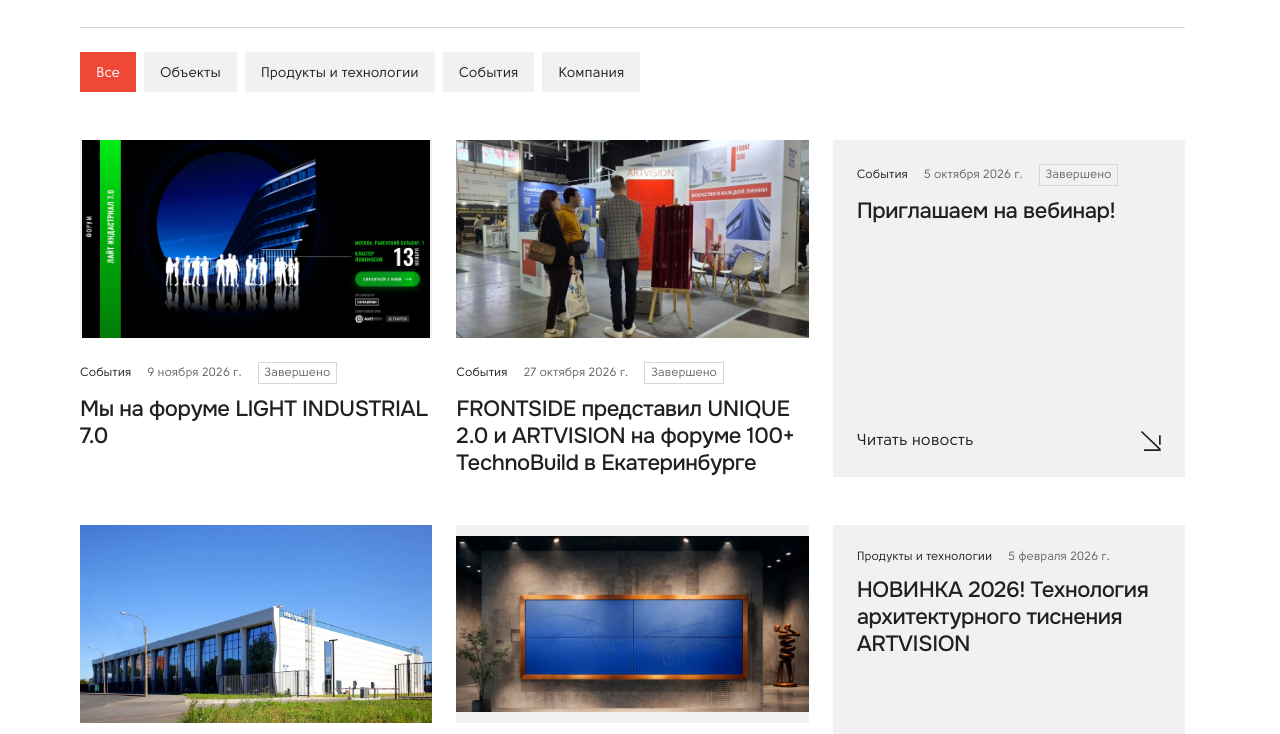
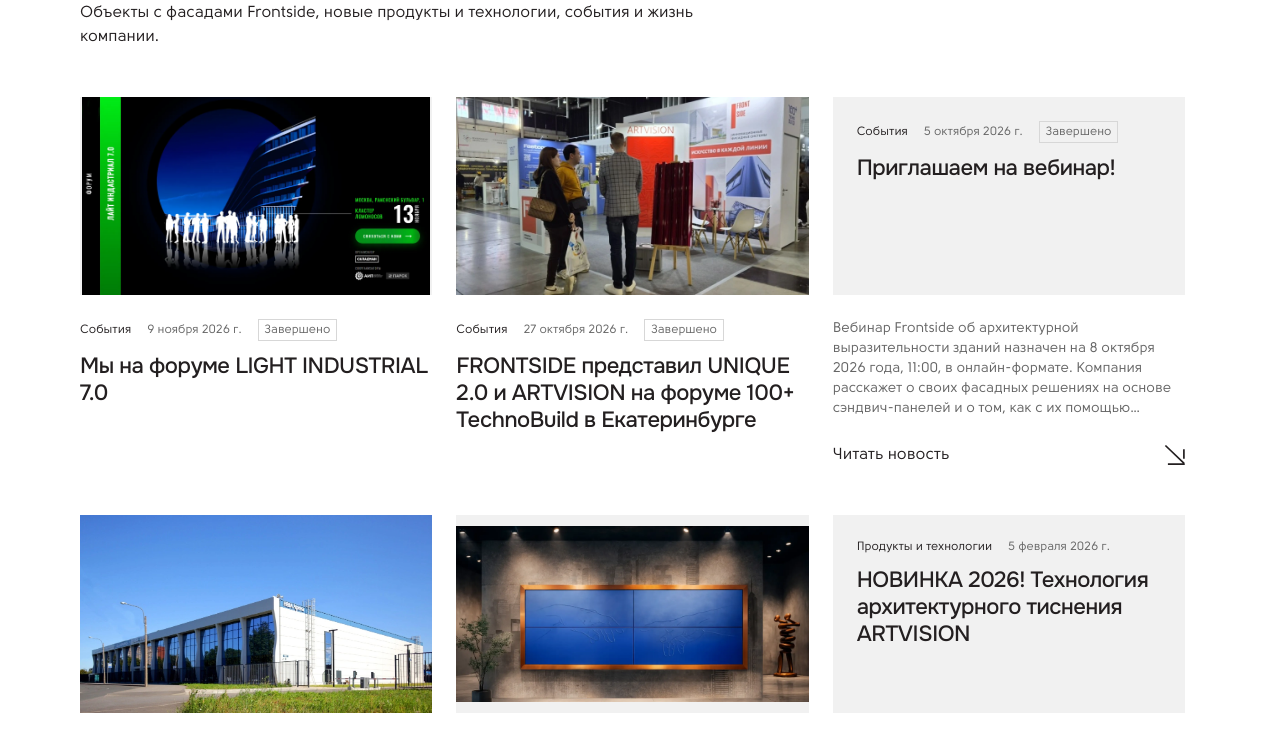
Before and after one commit to irenZHU/frontside, a plain HTML site: page макеты/news.html in a window 1280 px wide. Shown: the part 233-967 px from the top of the page. Drawn offline with Linux system fonts and the light colour scheme.

Commit message:
Уточнить карточки новостей и убрать тематические фильтры

```diff
--- a/макеты/news-data.json
+++ b/макеты/news-data.json
@@ -54,7 +54,8 @@
     "eventEndDate": null,
     "eventDateSource": "https://frontside.ru/about/news/priglashaem-na-vebinar-/",
     "eventTime": "11:00",
-    "eventTimezone": null
+    "eventTimezone": null,
+    "excerpt": "Вебинар Frontside об архитектурной выразительности зданий назначен на 8 октября 2026 года, 11:00, в онлайн-формате. Компания расскажет о своих фасадных решениях на основе сэндвич-панелей и о том, как с их помощью вписать здание в современную городскую архитектуру."
   },
   {
     "title": "Архитектурные фасады для спортивных объектов",
@@ -110,7 +111,8 @@
     "detailChecked": true,
     "categorySource": "editorial",
     "featuredCandidate": true,
-    "imageNote": "В новости нет изображения; ссылка на каталог ARTVISION присутствует в тексте."
+    "imageNote": "В новости нет изображения; ссылка на каталог ARTVISION присутствует в тексте.",
+    "excerpt": "ARTVISION позволяет создавать на фасадных панелях рисунки: от отдельного изображения на одном элементе до композиции на всю высоту здания. Новую технологию разработала команда FRONTSIDE. Панели получают рисунок на производстве и поступают на объект готовыми к монтажу."
   },
   {
     "title": "Ваши идеи для вебинаров 2026 года: Мы слушаем!",
@@ -123,7 +125,8 @@
     "imageSource": null,
     "images": [],
     "detailChecked": true,
-    "categorySource": "editorial"
+    "categorySource": "editorial",
+    "excerpt": "FRONTSIDE собирает пожелания партнёров и клиентов к программе вебинаров на 2026 год. В коротком опросе можно выбрать интересующую тему или предложить собственную. Ответы помогут экспертам подготовить встречи о фасадных панелях и строительных решениях с учётом запросов участников."
   },
   {
     "title": "Новогоднее поздравление от команды FRONTSIDE",
@@ -211,7 +214,8 @@
     "detailChecked": true,
     "categorySource": "editorial",
     "eventEndDate": null,
-    "eventDateSource": "https://frontside.ru/about/news/kompaniya-frontside-predstavila-novinki-i-flagmanskie-fasadnye-resheniya-na--dne-proektirovshchika--/"
+    "eventDateSource": "https://frontside.ru/about/news/kompaniya-frontside-predstavila-novinki-i-flagmanskie-fasadnye-resheniya-na--dne-proektirovshchika--/",
+    "excerpt": "На московском «Дне проектировщика» 26 сентября FRONTSIDE показал свои фасадные решения, включая UNIQUE 2.0 и ARTLINE. Матвей Егоров представил реализованные проекты и возможности новой системы: выбор цвета, фактуры и формы панелей, а также интеграцию подсветки."
   },
   {
     "title": "FRONTSIDE на BUDEXPO-2025: акцент на инновации и диалог с профессиональным сообществом",
@@ -226,7 +230,8 @@
     "detailChecked": true,
     "categorySource": "editorial",
     "eventEndDate": "2025-09-19",
-    "eventDateSource": "https://frontside.ru/about/news/frontside-na-budexpo-2025--aktsent-na-innovatsii-i-dialog-s-professionalnym-soobshchestvom/"
+    "eventDateSource": "https://frontside.ru/about/news/frontside-na-budexpo-2025--aktsent-na-innovatsii-i-dialog-s-professionalnym-soobshchestvom/",
+    "excerpt": "На выставке BUDEXPO-2025 в Минске FRONTSIDE представил систему UNIQUE 2.0 и облицовку ARTLINE с LED-подсветкой. С 17 по 19 сентября специалисты компании обсуждали с архитекторами и другими участниками отрасли задачи проектов, варианты применения продукции и запросы белорусского рынка."
   },
   {
     "title": "Фасадные решения FRONTSIDE – на профессиональной повестке в Алматы",
@@ -258,7 +263,8 @@
     "imageSource": null,
     "images": [],
     "detailChecked": true,
-    "categorySource": "editorial"
+    "categorySource": "editorial",
+    "excerpt": "FRONTSIDE присоединился к Ленинградской областной торгово-промышленной палате и Объединению производителей строительных материалов региона. Компания планирует участвовать в рабочих группах и профильных комитетах, делиться опытом разработки фасадных систем и обсуждать развитие отрасли."
   },
   {
     "title": "Компания FRONTSIDE — в числе 100 ведущих работодателей России 2024 года",
@@ -271,7 +277,8 @@
     "imageSource": null,
     "images": [],
     "detailChecked": true,
-    "categorySource": "editorial"
+    "categorySource": "editorial",
+    "excerpt": "В рейтинге работодателей России за 2024 год от hh.ru FRONTSIDE занял 98-е место, улучшив предыдущий результат на 182 позиции. Компания связывает этот рост с изменениями в работе с сотрудниками: развитием обучения, открытого диалога, системы оценки и условий труда."
   },
   {
     "title": "С Днём строителя!",
@@ -336,6 +343,7 @@
     "imageSource": null,
     "images": [],
     "detailChecked": true,
-    "categorySource": "editorial"
+    "categorySource": "editorial",
+    "excerpt": "FRONTSIDE начал проект нового производства фасадных конструкций в особой экономической зоне «Эммаусс» Тверской области. В опубликованных планах компании — выпуск свыше 800 тысяч квадратных метров продукции к 2030 году, расширение мощностей и освоение новых фасадных решений."
   }
 ]
--- a/макеты/news.css
+++ b/макеты/news.css
@@ -88,3 +88,19 @@
 /* Лента без выделенного материала и фильтра по году. */
 .news-page .news-filters { align-items: center; }
 @media (max-width:767px) { .news-page .news-filters { grid-template-columns: minmax(0,1fr); } }
+
+/* Карточка без фотографии: обложка повторяет формат фото, текст и действие — на белом. */
+.news-page .news-card--text .news-card__link { display: flex; flex-direction: column; min-height: 0; padding: 0; background: var(--color-surface-base); }
+.news-page .news-card__text-panel { aspect-ratio: 16 / 9; flex: 0 0 auto; padding: var(--space-24); background: var(--color-surface-subtle); min-width: 0; overflow: hidden; }
+.news-page .news-card__text-panel h3 { margin-bottom: 0; }
+.news-page .news-card__excerpt { margin: var(--space-24) 0 0; color: var(--color-text-secondary); font-size: var(--fs-ui); line-height: var(--lh-ui); display: -webkit-box; -webkit-box-orient: vertical; -webkit-line-clamp: 5; overflow: hidden; }
+.news-page .news-card--text .news-card__read { margin-top: auto; padding: var(--space-24) 0 0; }
+@media (max-width:767px) {
+ .news-page .news-card__text-panel { padding: var(--space-16); }
+ .news-page .news-card__text-panel h3 { font-size: 18px; line-height: 22px; }
+ .news-page .news-card__excerpt { margin-top: var(--space-16); font-size: 15px; line-height: 20px; }
+}
+/* Заголовок и лид следуют общей вертикальной композиции внутренних страниц. */
+.news-page .news-intro { display: block; }
+.news-page .news-intro p { margin-top: var(--space-24); max-width: 680px; font-size: var(--fs-body); line-height: var(--lh-body); }
+.news-page .news-card__text-panel h3 { display: -webkit-box; -webkit-box-orient: vertical; -webkit-line-clamp: 3; overflow: hidden; }
--- a/макеты/news.html
+++ b/макеты/news.html
@@ -41,13 +41,9 @@
     </section>
     <section class="container news-archive" id="news-archive" tabindex="-1" aria-label="Лента новостей" aria-busy="true">
       <p class="visually-hidden" id="news-count" aria-live="polite" aria-atomic="true"></p>
-      <div class="news-filters" id="news-filters" hidden>
-        <div class="news-topics" role="group" aria-label="Тема новостей"><button class="product-chip is-active" type="button" data-news-topic="all" aria-pressed="true">Все</button><button class="product-chip" type="button" data-news-topic="objects" aria-pressed="false">Объекты</button><button class="product-chip" type="button" data-news-topic="products" aria-pressed="false">Продукты и технологии</button><button class="product-chip" type="button" data-news-topic="events" aria-pressed="false">События</button><button class="product-chip" type="button" data-news-topic="company" aria-pressed="false">Компания</button></div>
-        <label class="news-select news-select--topic" for="news-topic"><span>Тема</span><select id="news-topic"><option value="all">Все</option><option value="objects">Объекты</option><option value="products">Продукты и технологии</option><option value="events">События</option><option value="company">Компания</option></select></label>
-      </div>
       <div class="news-state" id="news-loading" role="status"><p>Загружаем новости…</p></div>
       <div class="news-state" id="news-error" role="alert" hidden><h3>Не удалось загрузить новости</h3><p>Повторите попытку или&nbsp;перейдите в&nbsp;<a class="fs-link" href="https://frontside.ru/about/news/">раздел новостей Frontside</a>.</p><button class="fs-link" type="button" id="news-retry">Попробовать снова</button></div>
-      <div class="news-state" id="news-empty" hidden><h3>Новостей по&nbsp;вашему запросу нет</h3><p>Выберите другую тему или&nbsp;год.</p><button class="fs-link" type="button" id="news-reset">Сбросить фильтры</button></div>
+      <div class="news-state" id="news-empty" hidden><h3>Новостей по&nbsp;вашему запросу нет</h3><p>Новые публикации появятся здесь.</p></div>
       <div class="news-grid" id="news-grid"></div>
       <nav class="news-pagination" id="news-pagination" aria-label="Страницы новостей" hidden></nav>
       <noscript><style>#news-loading { display: none; }</style><p>Для просмотра ленты включите JavaScript или&nbsp;откройте <a class="fs-link" href="https://frontside.ru/about/news/">новости на&nbsp;сайте Frontside</a>.</p></noscript>
--- a/макеты/news.js
+++ b/макеты/news.js
@@ -4,7 +4,6 @@
   const size = 6;
   const $ = selector => document.querySelector(selector);
   const grid = $('#news-grid'), count = $('#news-count');
-  const topicSelect = $('#news-topic'), filters = $('#news-filters');
   const empty = $('#news-empty'), error = $('#news-error'), loading = $('#news-loading'), pagination = $('#news-pagination');
   let entries = [];
   const arrow = direction => `<svg class="fs-arrow${direction ? ' fs-arrow--'+direction : ''}" viewBox="0 0 20 20" fill="none" stroke="currentColor" stroke-width="1.5" aria-hidden="true"><path d="M.4.5 19.1 18.3M2.9 19.2h16.85M18.9 4.3v9.4"/></svg>`;
@@ -31,36 +30,32 @@
     return `<div class="news-meta"><span class="news-meta__category">${copy(categoryLabel(entry.category))}</span><time datetime="${entry.date}">${escape(dateLabel(entry.date))}</time>${past ? '<span class="news-status">Завершено</span>' : ''}</div>`;
   };
   function readState() {
-    const q = new URLSearchParams(location.search), rawCategory = q.get('category');
-    return {category: topics.some(t => t[0] === rawCategory) ? rawCategory : 'all', page:Math.max(1,parseInt(q.get('page'),10) || 1)};
+    const q = new URLSearchParams(location.search);
+    return {page:Math.max(1,parseInt(q.get('page'),10) || 1)};
   }
   function stateURL(state) {
     const url = new URL(location.href);
-    for (const key of ['category','page']) {
+    for (const key of ['page']) {
       const value = state[key];
       if (value === 'all' || (key === 'page' && value === 1)) url.searchParams.delete(key);
       else url.searchParams.set(key,value);
     }
     url.searchParams.delete('year');
+    url.searchParams.delete('category');
     url.hash = '';
     return url.pathname + url.search;
   }
   function render(scroll = false) {
     const state = readState();
-    const filtered = entries.filter(e => state.category === 'all' || e.category === state.category);
+    const filtered = entries;
     const pages = Math.max(1,Math.ceil(filtered.length / size));
     state.page = Math.min(state.page,pages);
     history.replaceState(null,'',stateURL(state));
-    topicSelect.value = state.category;
-    document.querySelectorAll('[data-news-topic]').forEach(button => {
-      const on = button.dataset.newsTopic === state.category;
-      button.classList.toggle('is-active',on); button.setAttribute('aria-pressed',String(on));
-    });
     const selected = filtered.slice((state.page - 1) * size,state.page * size);
     grid.innerHTML = selected.map(entry => {
       const poster = entry.imageFit === 'contain' || entry.url.includes('my-na-forume-light-industrial-7-0');
       const media = entry.image ? `<div class="news-card__photo${poster?' news-card__photo--poster':''}"><img src="${href(entry.image)}" alt="" loading="lazy" decoding="async"></div>` : '';
-      return `<article class="news-card${entry.image?'':' news-card--text'}"><a class="news-card__link" href="${href(entry.url)}">${media}${meta(entry)}<h3>${copy(entry.title)}</h3>${entry.image?'':`<span class="news-card__read">Читать новость ${arrow('')}</span>`}</a></article>`;
+      return `<article class="news-card${entry.image?'':' news-card--text'}"><a class="news-card__link" href="${href(entry.url)}">${entry.image ? `${media}${meta(entry)}<h3>${copy(entry.title)}</h3>` : `<div class="news-card__text-panel">${meta(entry)}<h3>${copy(entry.title)}</h3></div><p class="news-card__excerpt">${copy(entry.excerpt || '')}</p><span class="news-card__read">Читать новость ${arrow('')}</span>`}</a></article>`;
     }).join('');
     count.textContent = filtered.length ? `${(state.page-1)*size+1}–${Math.min(state.page*size,filtered.length)} из ${filtered.length}` : 'Найдено: 0';
     empty.hidden = filtered.length > 0;
@@ -77,9 +72,6 @@
     const state = {...readState(),...changes};
     history.pushState(null,'',stateURL(state)); render(scroll);
   }
-  document.querySelectorAll('[data-news-topic]').forEach(button => button.addEventListener('click',() => navigate({category:button.dataset.newsTopic,page:1},true)));
-  topicSelect.addEventListener('change',() => navigate({category:topicSelect.value,page:1},true));
-  $('#news-reset').addEventListener('click',() => navigate({category:'all',page:1},true));
   pagination.addEventListener('click',event => {
     const link = event.target.closest('[data-news-page]');
     if (!link || event.metaKey || event.ctrlKey || event.shiftKey || event.altKey || event.button !== 0) return;
@@ -87,7 +79,7 @@
   });
   window.addEventListener('popstate',() => { if (entries.length) render(); });
   async function load() {
-    loading.hidden = false; error.hidden = true; filters.hidden = true;
+    loading.hidden = false; error.hidden = true;
     $('#news-archive').setAttribute('aria-busy','true');
     try {
       const response = await fetch('news-data.json');
@@ -100,7 +92,7 @@
         if (seen.has(entry.url)) return false; seen.add(entry.url); return true;
       }).sort((a,b)=>b.date.localeCompare(a.date));
       if (!entries.length) throw new Error('No published news');
-      filters.hidden = false; render();
+       render();
     } catch (e) {
       grid.replaceChildren(); pagination.hidden = true; empty.hidden = true; count.textContent = ''; error.hidden = false;
     } finally { loading.hidden = true; $('#news-archive').setAttribute('aria-busy','false'); }
```
